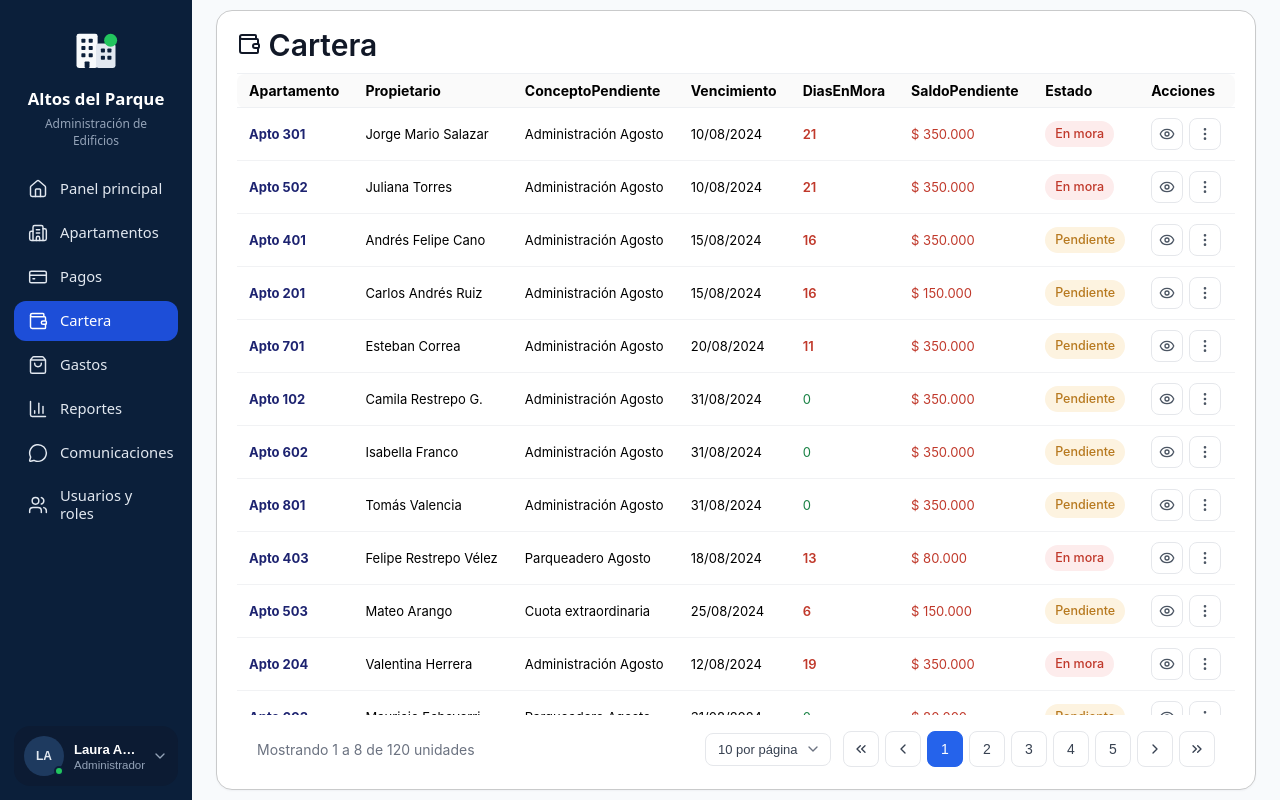
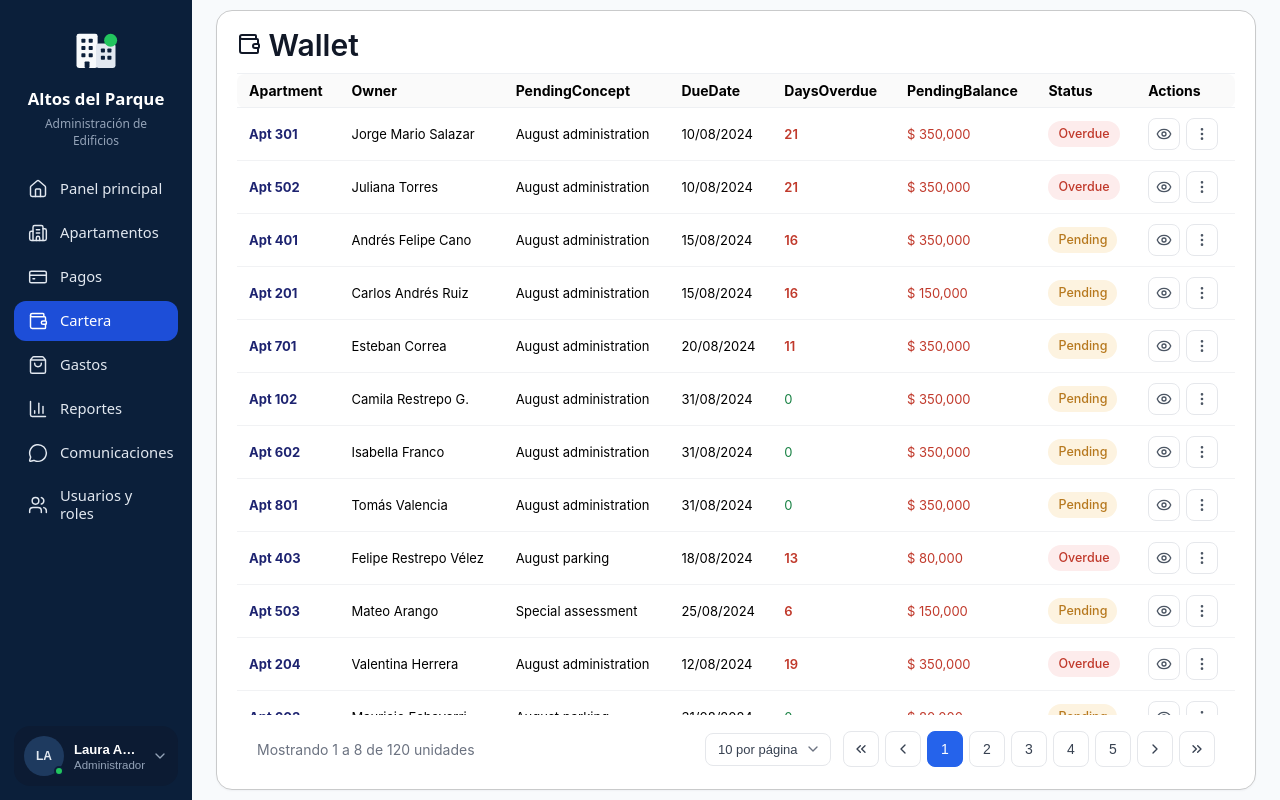
Before and after one commit to StartupName/admin-software, a React (Vite) app: page /wallet in a window 1280 px wide. Built offline with nearby package versions, Linux system fonts and the light colour scheme.

Commit message:
fix(modules-wallet): translate table mock data and UI copy to English

```diff
--- a/src/modules/wallet/Wallet.jsx
+++ b/src/modules/wallet/Wallet.jsx
@@ -20,7 +20,7 @@ function Wallet() {
     })
   }
 
-  function money_changer(value, convert = false, type = 'es-CO') {
+  function money_changer(value, convert = false, type = 'en-US') {
     if (!convert) {
       return value
     }
@@ -41,14 +41,14 @@ function Wallet() {
     })
   }
 
-  changeStyle(columns, 'estado', (value) =>
-    value === 'Al día'
+  changeStyle(columns, 'status', (value) =>
+    value === 'Up to date'
       ? 'wallet-uptodate'
-      : value === 'Pendiente'
+      : value === 'Pending'
         ? 'wallet-pending'
         : 'wallet-delay'
   )
-  changeStyle(columns, 'saldoPendiente', (value) =>
+  changeStyle(columns, 'pendingBalance', (value) =>
     value === 0
       ? 'wallet-debt-free'
       : value > 0 && value <= 35000
@@ -56,16 +56,16 @@ function Wallet() {
         : 'wallet-indebted',
     true
   )
-  changeStyle(columns, 'apartamento', () => 'wallet-apartment-title')
-  changeStyle(columns, 'diasEnMora', (value) =>
+  changeStyle(columns, 'apartment', () => 'wallet-apartment-title')
+  changeStyle(columns, 'daysOverdue', (value) =>
     value > 0 ? 'wallet-days-overdue' : 'wallet-days-ok'
   )
 
   columns.map((object) => {
-    if (object.key === 'acciones') {
+    if (object.key === 'actions') {
       object.render = (value, row) => (
         <div className="wallet-row-actions">
-          {Array.isArray(value) && value.includes('ver') && (
+          {Array.isArray(value) && value.includes('view') && (
             <button
               type="button"
               className="wallet-eye"
@@ -74,7 +74,7 @@ function Wallet() {
               <Eye size={16} />
             </button>
           )}
-          {Array.isArray(value) && value.includes('opciones') && (
+          {Array.isArray(value) && value.includes('options') && (
             <button
               type="button"
               className="wallet-more-options"
@@ -112,7 +112,7 @@ function Wallet() {
       <div className="wallet-table">
         <TableComponent
           icon={<WalletIcon />}
-          title={"Cartera"}
+          title={"Wallet"}
           columns={columns}
           data={exampleData}
         />
--- a/src/modules/wallet/components/TableComponent/example_data.json
+++ b/src/modules/wallet/components/TableComponent/example_data.json
@@ -1,122 +1,122 @@
 [
   {
-    "apartamento": "Apto 301",
-    "propietario": "Jorge Mario Salazar",
-    "conceptoPendiente": "Administración Agosto",
-    "vencimiento": "10/08/2024",
-    "diasEnMora": 21,
-    "saldoPendiente": 350000,
-    "estado": "En mora",
-    "acciones": ["ver", "opciones"]
+    "apartment": "Apt 301",
+    "owner": "Jorge Mario Salazar",
+    "pendingConcept": "August administration",
+    "dueDate": "10/08/2024",
+    "daysOverdue": 21,
+    "pendingBalance": 350000,
+    "status": "Overdue",
+    "actions": ["view", "options"]
   },
   {
-    "apartamento": "Apto 502",
-    "propietario": "Juliana Torres",
-    "conceptoPendiente": "Administración Agosto",
-    "vencimiento": "10/08/2024",
-    "diasEnMora": 21,
-    "saldoPendiente": 350000,
-    "estado": "En mora",
-    "acciones": ["ver", "opciones"]
+    "apartment": "Apt 502",
+    "owner": "Juliana Torres",
+    "pendingConcept": "August administration",
+    "dueDate": "10/08/2024",
+    "daysOverdue": 21,
+    "pendingBalance": 350000,
+    "status": "Overdue",
+    "actions": ["view", "options"]
   },
   {
-    "apartamento": "Apto 401",
-    "propietario": "Andrés Felipe Cano",
-    "conceptoPendiente": "Administración Agosto",
-    "vencimiento": "15/08/2024",
-    "diasEnMora": 16,
-    "saldoPendiente": 350000,
-    "estado": "Pendiente",
-    "acciones": ["ver", "opciones"]
+    "apartment": "Apt 401",
+    "owner": "Andrés Felipe Cano",
+    "pendingConcept": "August administration",
+    "dueDate": "15/08/2024",
+    "daysOverdue": 16,
+    "pendingBalance": 350000,
+    "status": "Pending",
+    "actions": ["view", "options"]
   },
   {
-    "apartamento": "Apto 201",
-    "propietario": "Carlos Andrés Ruiz",
-    "conceptoPendiente": "Administración Agosto",
-    "vencimiento": "15/08/2024",
-    "diasEnMora": 16,
-    "saldoPendiente": 150000,
-    "estado": "Pendiente",
-    "acciones": ["ver", "opciones"]
+    "apartment": "Apt 201",
+    "owner": "Carlos Andrés Ruiz",
+    "pendingConcept": "August administration",
+    "dueDate": "15/08/2024",
+    "daysOverdue": 16,
+    "pendingBalance": 150000,
+    "status": "Pending",
+    "actions": ["view", "options"]
   },
   {
-    "apartamento": "Apto 701",
-    "propietario": "Esteban Correa",
-    "conceptoPendiente": "Administración Agosto",
-    "vencimiento": "20/08/2024",
-    "diasEnMora": 11,
-    "saldoPendiente": 350000,
-    "estado": "Pendiente",
-    "acciones": ["ver", "opciones"]
+    "apartment": "Apt 701",
+    "owner": "Esteban Correa",
+    "pendingConcept": "August administration",
+    "dueDate": "20/08/2024",
+    "daysOverdue": 11,
+    "pendingBalance": 350000,
+    "status": "Pending",
+    "actions": ["view", "options"]
   },
   {
-    "apartamento": "Apto 102",
-    "propietario": "Camila Restrepo G.",
-    "conceptoPendiente": "Administración Agosto",
-    "vencimiento": "31/08/2024",
-    "diasEnMora": 0,
-    "saldoPendiente": 350000,
-    "estado": "Pendiente",
-    "acciones": ["ver", "opciones"]
+    "apartment": "Apt 102",
+    "owner": "Camila Restrepo G.",
+    "pendingConcept": "August administration",
+    "dueDate": "31/08/2024",
+    "daysOverdue": 0,
+    "pendingBalance": 350000,
+    "status": "Pending",
+    "actions": ["view", "options"]
   },
   {
-    "apartamento": "Apto 602",
-    "propietario": "Isabella Franco",
-    "conceptoPendiente": "Administración Agosto",
-    "vencimiento": "31/08/2024",
-    "diasEnMora": 0,
-    "saldoPendiente": 350000,
-    "estado": "Pendiente",
-    "acciones": ["ver", "opciones"]
+    "apartment": "Apt 602",
+    "owner": "Isabella Franco",
+    "pendingConcept": "August administration",
+    "dueDate": "31/08/2024",
+    "daysOverdue": 0,
+    "pendingBalance": 350000,
+    "status": "Pending",
+    "actions": ["view", "options"]
   },
   {
-    "apartamento": "Apto 801",
-    "propietario": "Tomás Valencia",
-    "conceptoPendiente": "Administración Agosto",
-    "vencimiento": "31/08/2024",
-    "diasEnMora": 0,
-    "saldoPendiente": 350000,
-    "estado": "Pendiente",
-    "acciones": ["ver", "opciones"]
+    "apartment": "Apt 801",
+    "owner": "Tomás Valencia",
+    "pendingConcept": "August administration",
+    "dueDate": "31/08/2024",
+    "daysOverdue": 0,
+    "pendingBalance": 350000,
+    "status": "Pending",
+    "actions": ["view", "options"]
   },
   {
-    "apartamento": "Apto 403",
-    "propietario": "Felipe Restrepo Vélez",
-    "conceptoPendiente": "Parqueadero Agosto",
-    "vencimiento": "18/08/2024",
-    "diasEnMora": 13,
-    "saldoPendiente": 80000,
-    "estado": "En mora",
-    "acciones": ["ver", "opciones"]
+    "apartment": "Apt 403",
+    "owner": "Felipe Restrepo Vélez",
+    "pendingConcept": "August parking",
+    "dueDate": "18/08/2024",
+    "daysOverdue": 13,
+    "pendingBalance": 80000,
+    "status": "Overdue",
+    "actions": ["view", "options"]
   },
   {
-    "apartamento": "Apto 503",
-    "propietario": "Mateo Arango",
-    "conceptoPendiente": "Cuota extraordinaria",
-    "vencimiento": "25/08/2024",
-    "diasEnMora": 6,
-    "saldoPendiente": 150000,
-    "estado": "Pendiente",
-    "acciones": ["ver", "opciones"]
+    "apartment": "Apt 503",
+    "owner": "Mateo Arango",
+    "pendingConcept": "Special assessment",
+    "dueDate": "25/08/2024",
+    "daysOverdue": 6,
+    "pendingBalance": 150000,
+    "status": "Pending",
+    "actions": ["view", "options"]
   },
   {
-    "apartamento": "Apto 204",
-    "propietario": "Valentina Herrera",
-    "conceptoPendiente": "Administración Agosto",
-    "vencimiento": "12/08/2024",
-    "diasEnMora": 19,
-    "saldoPendiente": 350000,
-    "estado": "En mora",
-    "acciones": ["ver", "opciones"]
+    "apartment": "Apt 204",
+    "owner": "Valentina Herrera",
+    "pendingConcept": "August administration",
+    "dueDate": "12/08/2024",
+    "daysOverdue": 19,
+    "pendingBalance": 350000,
+    "status": "Overdue",
+    "actions": ["view", "options"]
   },
   {
-    "apartamento": "Apto 603",
-    "propietario": "Mauricio Echeverri",
-    "conceptoPendiente": "Parqueadero Agosto",
-    "vencimiento": "31/08/2024",
-    "diasEnMora": 0,
-    "saldoPendiente": 80000,
-    "estado": "Pendiente",
-    "acciones": ["ver", "opciones"]
+    "apartment": "Apt 603",
+    "owner": "Mauricio Echeverri",
+    "pendingConcept": "August parking",
+    "dueDate": "31/08/2024",
+    "daysOverdue": 0,
+    "pendingBalance": 80000,
+    "status": "Pending",
+    "actions": ["view", "options"]
   }
 ]
```
